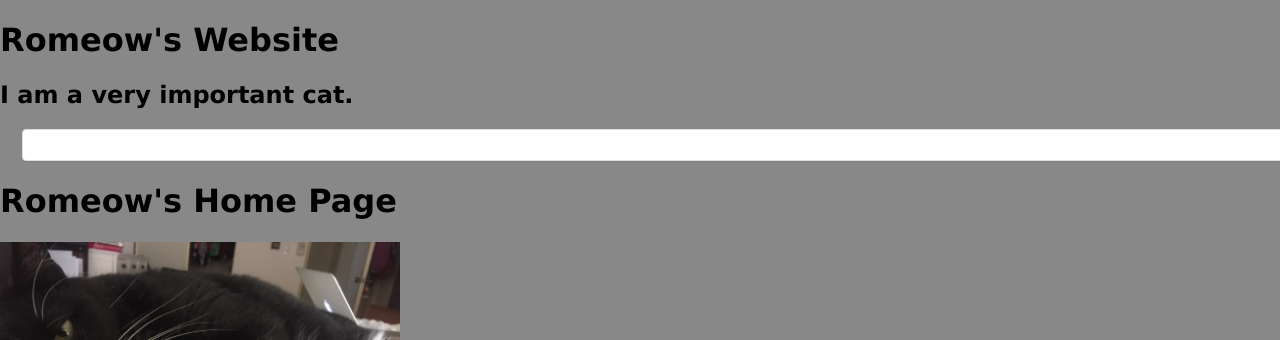
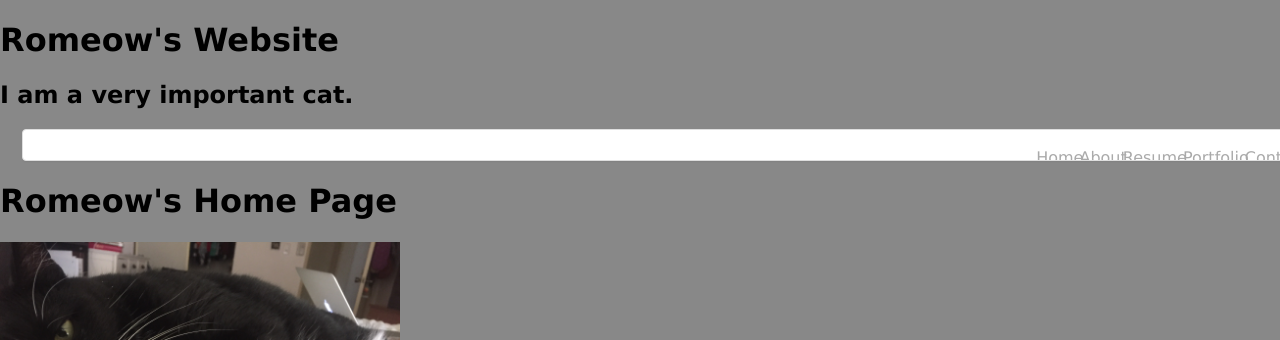
Before and after one commit to emeriwether/emeriwether.github.io, a Jekyll site: the page built from index.html, in a window 1280 px wide. Shown: the top 340 px of the page. Built offline with Jekyll 4.4.1, drawn with Linux system fonts in a browser that asks for light colours.

Commit message:
trying to fix nav items

```diff
--- a/css/styles.css
+++ b/css/styles.css
@@ -49,13 +49,8 @@ nav {
     display: inline-block;
     list-style-type:none;
     float: right;
+    margin-right: -4px;
     height:30px;
-    width:auto;
-
-    -webkit-transition: all 0.2s;
-    -moz-transition: all 0.2s;
-    -ms-transition: all 0.2s;
-    -o-transition: all 0.2s;
 
     /*
 
@@ -75,7 +70,6 @@ nav {
     display: block;
     line-height: 56px;
     padding 50px 50px;
-    margin:10px 10px 10px 10px;
     text-decoration: none;
     text-align: center;
 }
```
